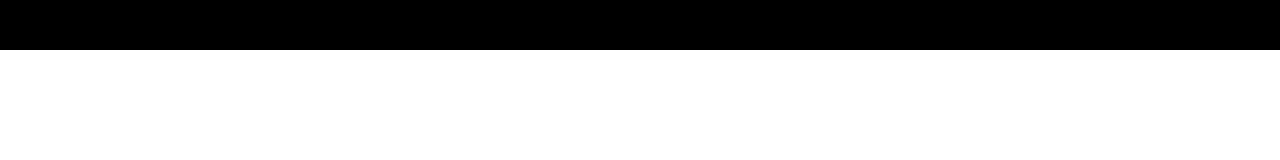
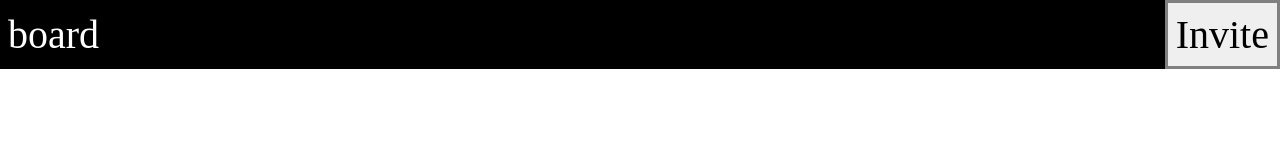
Before and after one commit to griffinht/scribbleshare, a plain HTML site: page board-web-client/index.html in a window 1280 px wide. Drawn offline with Linux system fonts and the light colour scheme.

Commit message:
styled header, added invite button

```diff
--- a/board-web-client/index.html
+++ b/board-web-client/index.html
@@ -1,15 +1,17 @@
 <!DOCTYPE html>
 <html>
     <head>
-        <title>Board web client</title>
+        <meta charset="UTF-8">
+        <title>Board | Empty board 1</title>
         <link rel="stylesheet" href="style.css">
         <script type="module" src="scripts/WebSocketHandler.js"></script>
         <script type="module" src="scripts/Client.js"></script>
         <script type="module" src="scripts/main.js"></script>
     </head>
     <body>
-        <div id="header">
-            <h1>why hello there</h1>
+        <div class="header">
+            <p>board</p>
+            <button id="inviteButton">Invite</button>
         </div>
         <div id="canvasWrapper">
             <canvas id="canvas"></canvas>
--- a/board-web-client/style.css
+++ b/board-web-client/style.css
@@ -20,8 +20,32 @@ body {
     flex: 1 1 auto;
 }
 
-#header {
-    height: 50px;
-    width: 100%;
+.header {
     background-color: black;
+    display: flex;
+    flex-direction: row;
+    justify-content: space-between;
+    align-items: center;
 }
+
+.header * {
+    padding: .2em;
+    font-size: 2.5em;
+    font-family: serif;
+}
+
+.header p {
+    color: white;
+}
+
+.header button {
+    border: .08em solid gray;
+}
+
+.header button:focus {
+    outline: none;
+}
+
+.header button:active {
+    box-shadow: inset 0 0 .5em #c1c1c1;
+}
```
